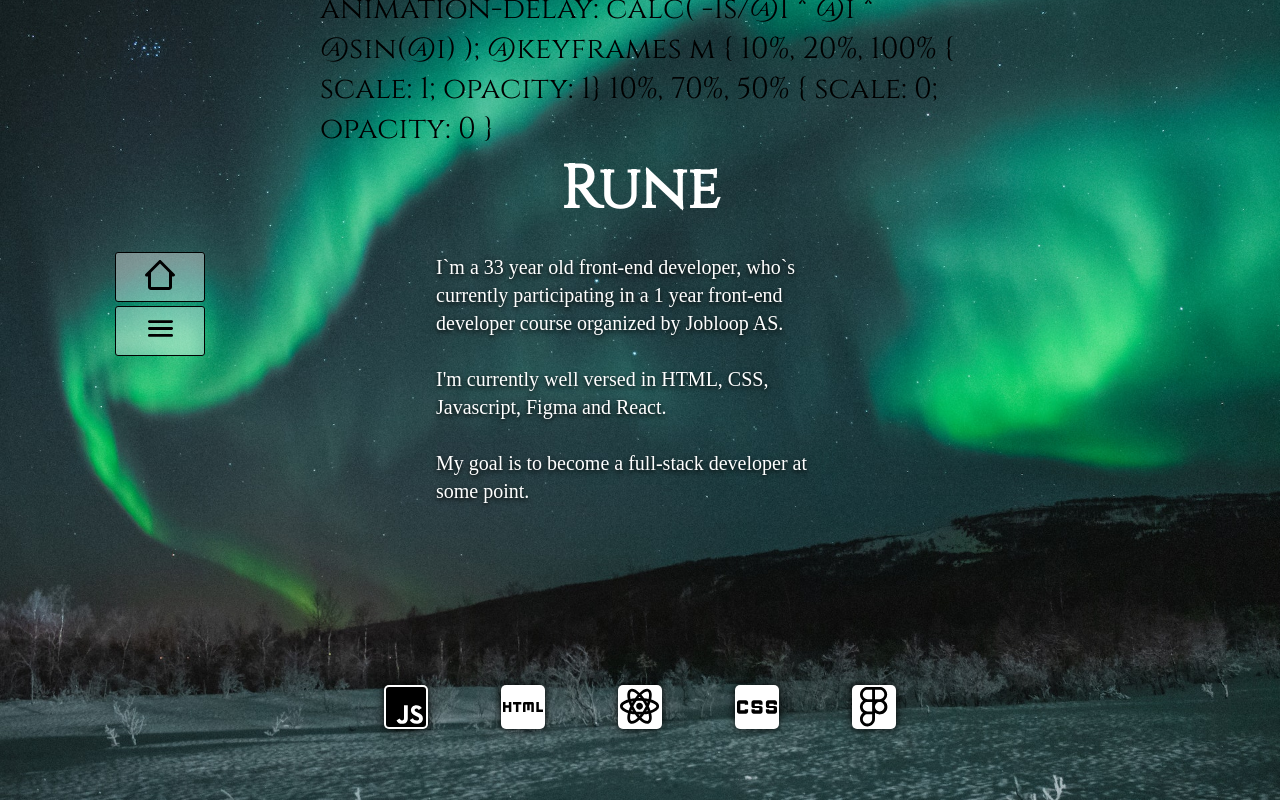
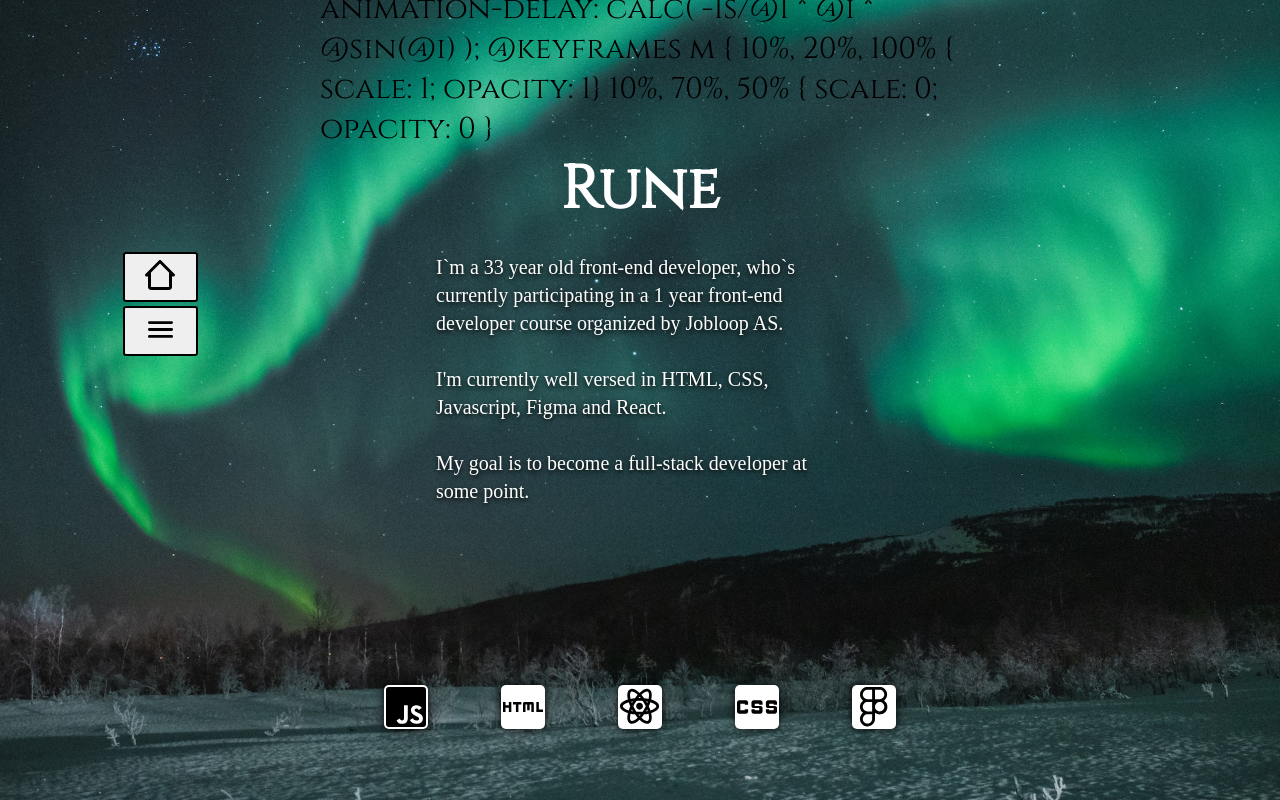
Before and after one commit to RuneKodehode/porto, a React (Vite) app: page / in a window 1280 px wide. Built offline with nearby package versions, Linux system fonts and the light colour scheme.

Commit message:
fixed navbar a bit

```diff
--- a/src/index.css
+++ b/src/index.css
@@ -79,25 +79,19 @@ h1 {
 }
 
 .navBtn {
-  font-size: 20px;
-  font-weight: 400;
-  background-color: rgb(37, 36, 36);
-  transition: 0.1s;
-  width: 90px;
+  font-size: 16px;
+  width: 75px;
   height: 50px;
   justify-self: flex-start;
   align-self: center;
   margin: 2px;
   color: rgb(0, 0, 0);
-  background-color: rgba(255, 255, 255, 0.38);
-  border: 1px solid rgb(0, 0, 0);
+  border: 2px solid rgb(0, 0, 0);
   border-radius: 3px;
 }
-
 .navBtn:focus {
-  background-color: rgb(254, 254, 254);
+  background-color: rgb(5, 189, 137);
 }
-
 .btnDiv {
   display: flex;
   align-items: row;
@@ -107,11 +101,10 @@ h1 {
 }
 .navBtn:hover {
   cursor: pointer;
-  border: 1px solid black;
+  border: 2px solid black;
 }
 .navBtn:active {
-  transform: translateX(5px);
-  box-shadow: 0px 0px 10px rgba(169, 7, 7, 0.28);
+  transform: translateY(3px);
 }
 #icons {
   display: flex;
```
